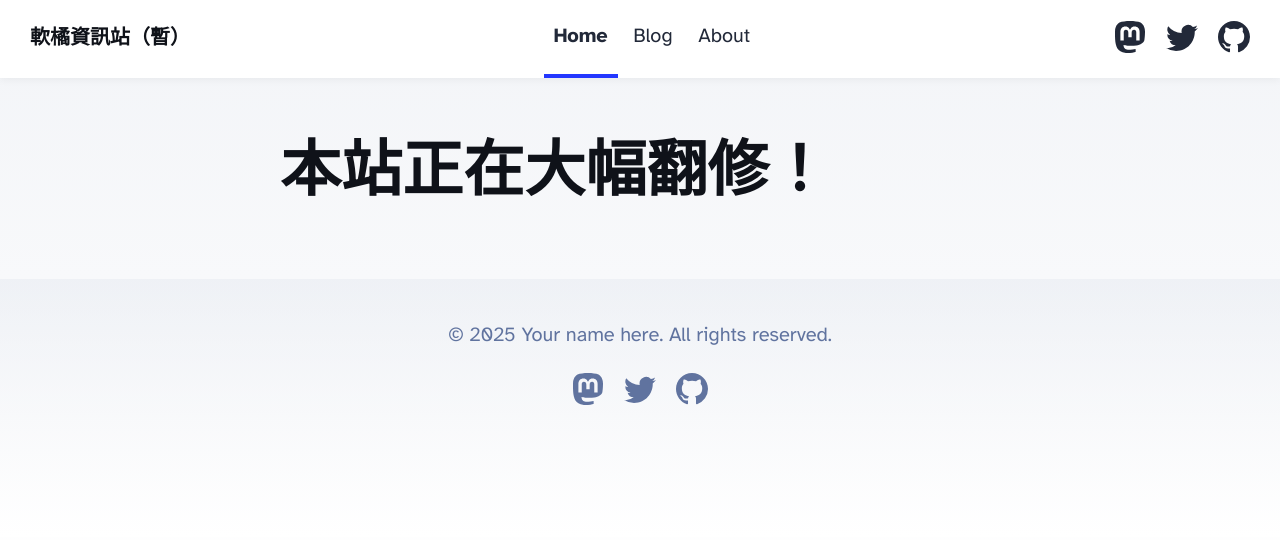
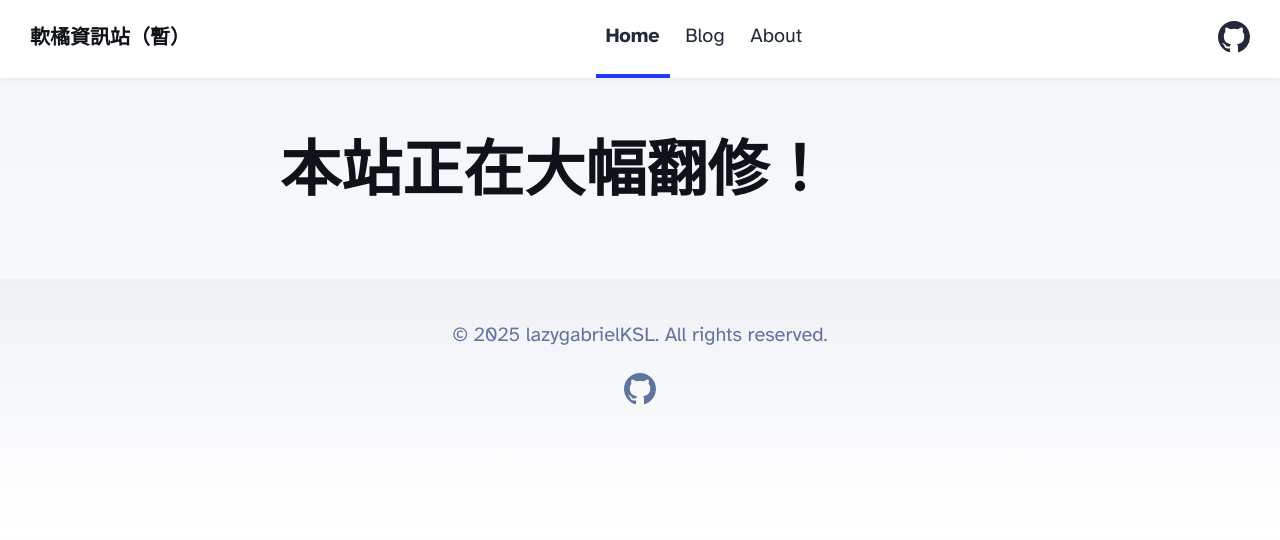
Before and after one commit to lazygabrielKSL/lazygabrielKSL.github.io, an Astro site: page / in a window 1280 px wide. Built offline with nearby package versions, Linux system fonts and the light colour scheme; Astro itself is replaced by a stand-in of ours.

Commit message:
Modify header & footer: Social links

```diff
--- a/src/components/Footer.astro
+++ b/src/components/Footer.astro
@@ -3,33 +3,10 @@ const today = new Date();
 ---
 
 <footer>
-	&copy; {today.getFullYear()} Your name here. All rights reserved.
+	&copy; {today.getFullYear()} lazygabrielKSL. All rights reserved.
 	<div class="social-links">
-		<a href="https://m.webtoo.ls/@astro" target="_blank">
-			<span class="sr-only">Follow Astro on Mastodon</span>
-			<svg
-				viewBox="0 0 16 16"
-				aria-hidden="true"
-				width="32"
-				height="32"
-				astro-icon="social/mastodon"
-				><path
-					fill="currentColor"
-					d="M11.19 12.195c2.016-.24 3.77-1.475 3.99-2.603.348-1.778.32-4.339.32-4.339 0-3.47-2.286-4.488-2.286-4.488C12.062.238 10.083.017 8.027 0h-.05C5.92.017 3.942.238 2.79.765c0 0-2.285 1.017-2.285 4.488l-.002.662c-.004.64-.007 1.35.011 2.091.083 3.394.626 6.74 3.78 7.57 1.454.383 2.703.463 3.709.408 1.823-.1 2.847-.647 2.847-.647l-.06-1.317s-1.303.41-2.767.36c-1.45-.05-2.98-.156-3.215-1.928a3.614 3.614 0 0 1-.033-.496s1.424.346 3.228.428c1.103.05 2.137-.064 3.188-.189zm1.613-2.47H11.13v-4.08c0-.859-.364-1.295-1.091-1.295-.804 0-1.207.517-1.207 1.541v2.233H7.168V5.89c0-1.024-.403-1.541-1.207-1.541-.727 0-1.091.436-1.091 1.296v4.079H3.197V5.522c0-.859.22-1.541.66-2.046.456-.505 1.052-.764 1.793-.764.856 0 1.504.328 1.933.983L8 4.39l.417-.695c.429-.655 1.077-.983 1.934-.983.74 0 1.336.259 1.791.764.442.505.661 1.187.661 2.046v4.203z"
-				></path></svg
-			>
-		</a>
-		<a href="https://twitter.com/astrodotbuild" target="_blank">
-			<span class="sr-only">Follow Astro on Twitter</span>
-			<svg viewBox="0 0 16 16" aria-hidden="true" width="32" height="32" astro-icon="social/twitter"
-				><path
-					fill="currentColor"
-					d="M5.026 15c6.038 0 9.341-5.003 9.341-9.334 0-.14 0-.282-.006-.422A6.685 6.685 0 0 0 16 3.542a6.658 6.658 0 0 1-1.889.518 3.301 3.301 0 0 0 1.447-1.817 6.533 6.533 0 0 1-2.087.793A3.286 3.286 0 0 0 7.875 6.03a9.325 9.325 0 0 1-6.767-3.429 3.289 3.289 0 0 0 1.018 4.382A3.323 3.323 0 0 1 .64 6.575v.045a3.288 3.288 0 0 0 2.632 3.218 3.203 3.203 0 0 1-.865.115 3.23 3.23 0 0 1-.614-.057 3.283 3.283 0 0 0 3.067 2.277A6.588 6.588 0 0 1 .78 13.58a6.32 6.32 0 0 1-.78-.045A9.344 9.344 0 0 0 5.026 15z"
-				></path></svg
-			>
-		</a>
-		<a href="https://github.com/withastro/astro" target="_blank">
-			<span class="sr-only">Go to Astro's GitHub repo</span>
+		<a href="https://github.com/lazygabrielKSL" target="_blank">
+			<span class="sr-only">Go to lazytangerineKSL's GitHub repo</span>
 			<svg viewBox="0 0 16 16" aria-hidden="true" width="32" height="32" astro-icon="social/github"
 				><path
 					fill="currentColor"
--- a/src/components/Header.astro
+++ b/src/components/Header.astro
@@ -12,27 +12,9 @@ import { SITE_TITLE } from '../consts';
 			<HeaderLink href="/about">About</HeaderLink>
 		</div>
 		<div class="social-links">
-			<a href="https://m.webtoo.ls/@astro" target="_blank">
-				<span class="sr-only">Follow Astro on Mastodon</span>
-				<svg viewBox="0 0 16 16" aria-hidden="true" width="32" height="32"
-					><path
-						fill="currentColor"
-						d="M11.19 12.195c2.016-.24 3.77-1.475 3.99-2.603.348-1.778.32-4.339.32-4.339 0-3.47-2.286-4.488-2.286-4.488C12.062.238 10.083.017 8.027 0h-.05C5.92.017 3.942.238 2.79.765c0 0-2.285 1.017-2.285 4.488l-.002.662c-.004.64-.007 1.35.011 2.091.083 3.394.626 6.74 3.78 7.57 1.454.383 2.703.463 3.709.408 1.823-.1 2.847-.647 2.847-.647l-.06-1.317s-1.303.41-2.767.36c-1.45-.05-2.98-.156-3.215-1.928a3.614 3.614 0 0 1-.033-.496s1.424.346 3.228.428c1.103.05 2.137-.064 3.188-.189zm1.613-2.47H11.13v-4.08c0-.859-.364-1.295-1.091-1.295-.804 0-1.207.517-1.207 1.541v2.233H7.168V5.89c0-1.024-.403-1.541-1.207-1.541-.727 0-1.091.436-1.091 1.296v4.079H3.197V5.522c0-.859.22-1.541.66-2.046.456-.505 1.052-.764 1.793-.764.856 0 1.504.328 1.933.983L8 4.39l.417-.695c.429-.655 1.077-.983 1.934-.983.74 0 1.336.259 1.791.764.442.505.661 1.187.661 2.046v4.203z"
-					></path></svg
-				>
-			</a>
-			<a href="https://twitter.com/astrodotbuild" target="_blank">
-				<span class="sr-only">Follow Astro on Twitter</span>
-				<svg viewBox="0 0 16 16" aria-hidden="true" width="32" height="32"
-					><path
-						fill="currentColor"
-						d="M5.026 15c6.038 0 9.341-5.003 9.341-9.334 0-.14 0-.282-.006-.422A6.685 6.685 0 0 0 16 3.542a6.658 6.658 0 0 1-1.889.518 3.301 3.301 0 0 0 1.447-1.817 6.533 6.533 0 0 1-2.087.793A3.286 3.286 0 0 0 7.875 6.03a9.325 9.325 0 0 1-6.767-3.429 3.289 3.289 0 0 0 1.018 4.382A3.323 3.323 0 0 1 .64 6.575v.045a3.288 3.288 0 0 0 2.632 3.218 3.203 3.203 0 0 1-.865.115 3.23 3.23 0 0 1-.614-.057 3.283 3.283 0 0 0 3.067 2.277A6.588 6.588 0 0 1 .78 13.58a6.32 6.32 0 0 1-.78-.045A9.344 9.344 0 0 0 5.026 15z"
-					></path></svg
-				>
-			</a>
-			<a href="https://github.com/withastro/astro" target="_blank">
-				<span class="sr-only">Go to Astro's GitHub repo</span>
-				<svg viewBox="0 0 16 16" aria-hidden="true" width="32" height="32"
+			<a href="https://github.com/lazygabrielKSL" target="_blank">
+				<span class="sr-only">Go to lazytangerineKSL's GitHub repo</span>
+				<svg viewBox="0 0 16 16" aria-hidden="true" width="32" height="32" astro-icon="social/github"
 					><path
 						fill="currentColor"
 						d="M8 0C3.58 0 0 3.58 0 8c0 3.54 2.29 6.53 5.47 7.59.4.07.55-.17.55-.38 0-.19-.01-.82-.01-1.49-2.01.37-2.53-.49-2.69-.94-.09-.23-.48-.94-.82-1.13-.28-.15-.68-.52-.01-.53.63-.01 1.08.58 1.23.82.72 1.21 1.87.87 2.33.66.07-.52.28-.87.51-1.07-1.78-.2-3.64-.89-3.64-3.95 0-.87.31-1.59.82-2.15-.08-.2-.36-1.02.08-2.12 0 0 .67-.21 2.2.82.64-.18 1.32-.27 2-.27.68 0 1.36.09 2 .27 1.53-1.04 2.2-.82 2.2-.82.44 1.1.16 1.92.08 2.12.51.56.82 1.27.82 2.15 0 3.07-1.87 3.75-3.65 3.95.29.25.54.73.54 1.48 0 1.07-.01 1.93-.01 2.2 0 .21.15.46.55.38A8.012 8.012 0 0 0 16 8c0-4.42-3.58-8-8-8z"
```
